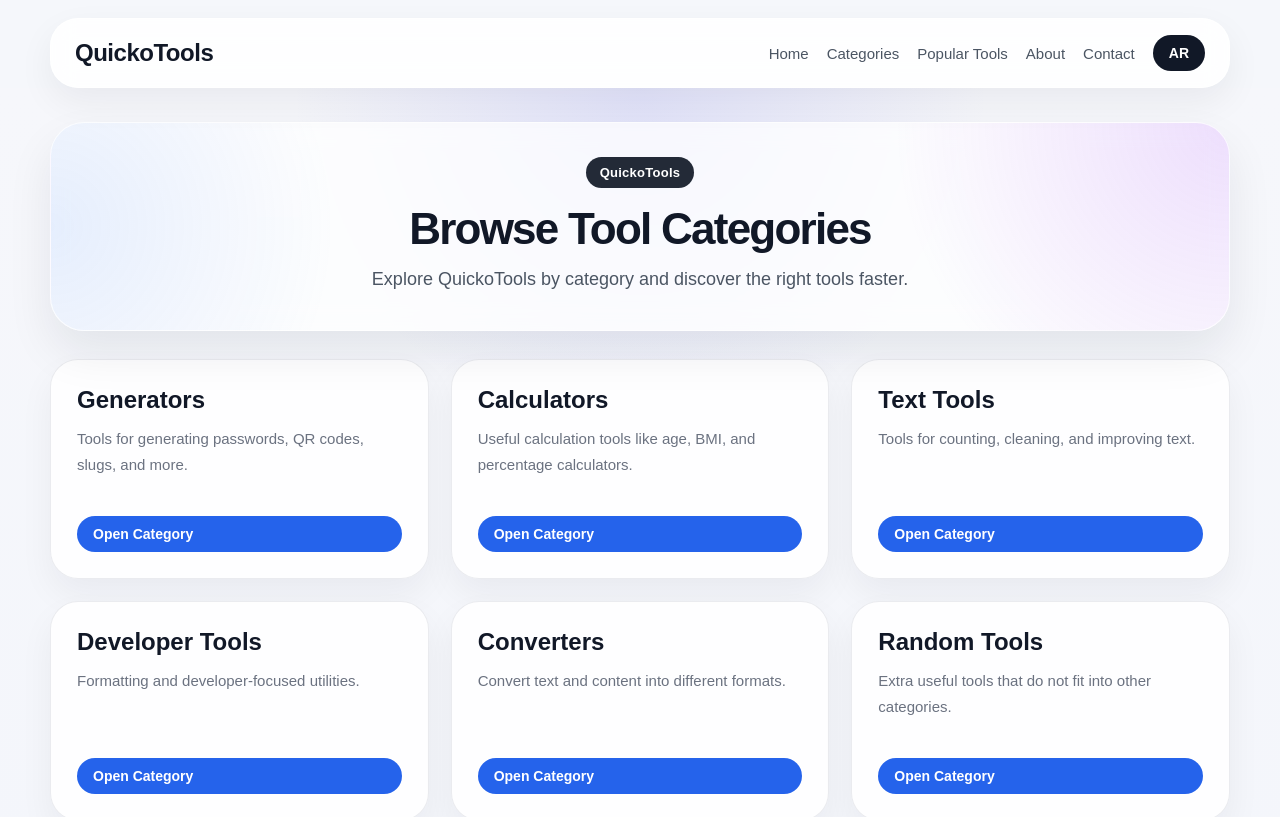
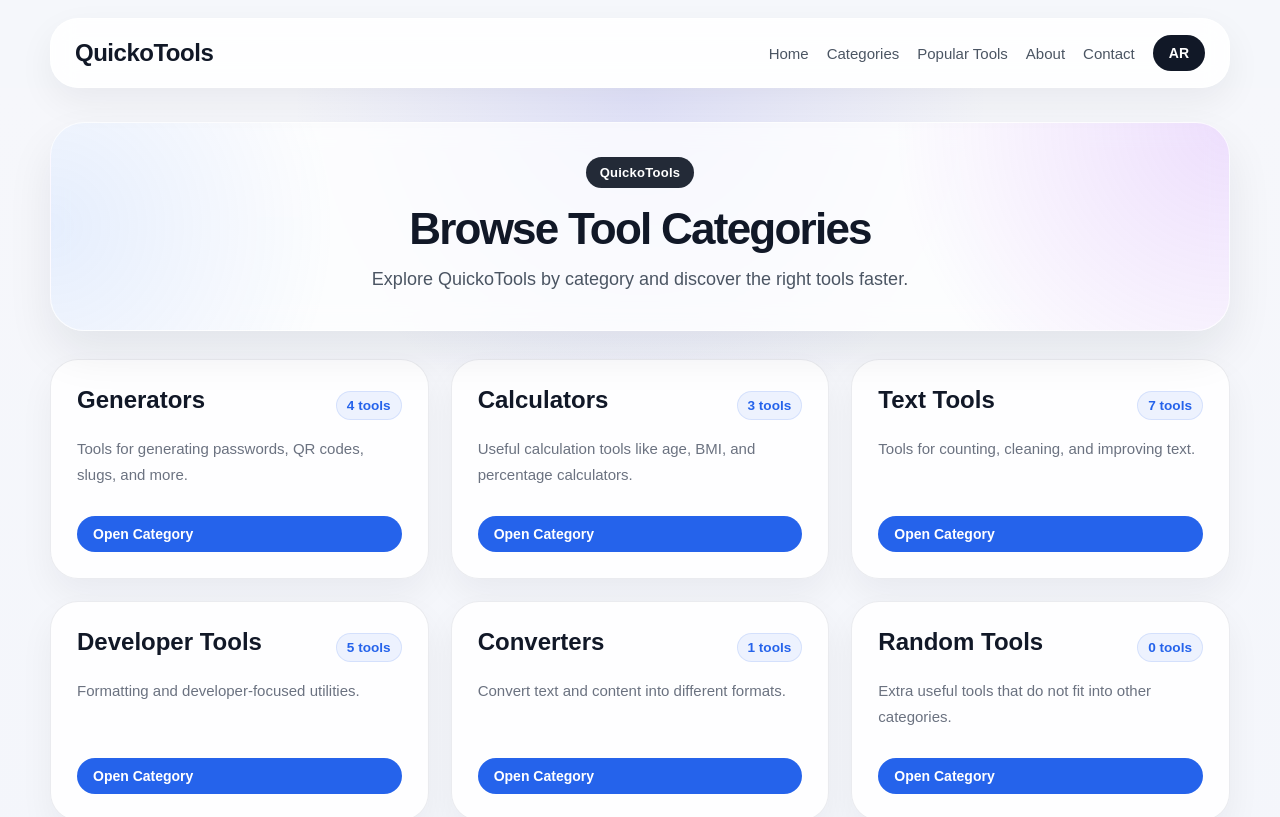
Before and after one commit to mousamohamad370-wq/QuickoTools, a React (Vite) app: page /categories in a window 1280 px wide. Shown: the top 817 px of the page. Built offline with nearby package versions, Linux system fonts and the light colour scheme.

Commit message:
connect categories page to shared data and tool counts

```diff
--- a/src/pages/Categories.jsx
+++ b/src/pages/Categories.jsx
@@ -1,6 +1,9 @@
+import { useMemo } from 'react';
+import { Link } from 'react-router-dom';
 import usePageMeta from '../hooks/usePageMeta';
-import { Link } from 'react-router-dom';
 import '../styles/home.css';
+import categoriesData from '../tools/data/categoriesData';
+import toolsData from '../tools/data/toolsData';
 
 function Categories({ language }) {
   usePageMeta(
@@ -8,70 +11,45 @@ function Categories({ language }) {
       ? 'تصنيفات الأدوات - QuickoTools'
       : 'Tool Categories - QuickoTools',
     language === 'ar'
-    ? 'استكشف تصنيفات أدوات QuickoTools للوصول السريع إلى الحاسبات والمولدات وأدوات النص وأدوات المطورين.'
-    : 'Explore QuickoTools categories to quickly find calculators, generators, text tools, and developer tools.'
+      ? 'استكشف تصنيفات أدوات QuickoTools للوصول السريع إلى الحاسبات والمولدات وأدوات النص وأدوات المطورين وأدوات التحويل.'
+      : 'Explore QuickoTools categories to quickly find calculators, generators, text tools, developer tools, and converters.'
   );
-  const categories = [
-    {
-      name: 'Generators',
-      nameAr: 'المولدات',
-      slug: 'generators',
-      description: 'Tools for generating passwords, QR codes, slugs, and more.',
-      descriptionAr: 'أدوات لإنشاء كلمات المرور ورموز QR والـ Slugs وغيرها.'
-    },
-    {
-      name: 'Calculators',
-      nameAr: 'الحاسبات',
-      slug: 'calculators',
-      description: 'Useful calculation tools like age, BMI, and percentage calculators.',
-      descriptionAr: 'أدوات حساب مفيدة مثل العمر وBMI والنسبة المئوية.'
-    },
-    {
-      name: 'Text Tools',
-      nameAr: 'أدوات النص',
-      slug: 'text-tools',
-      description: 'Tools for counting, cleaning, and improving text.',
-      descriptionAr: 'أدوات لعدّ النص وتنظيفه وتحسينه.'
-    },
-    {
-      name: 'Developer Tools',
-      nameAr: 'أدوات المطورين',
-      slug: 'developer-tools',
-      description: 'Formatting and developer-focused utilities.',
-      descriptionAr: 'أدوات تنسيق وخدمات مفيدة للمطورين.'
-    },
-    {
-      name: 'Converters',
-      nameAr: 'أدوات التحويل',
-      slug: 'converters',
-      description: 'Convert text and content into different formats.',
-      descriptionAr: 'حوّل النصوص والمحتوى إلى صيغ مختلفة.'
-    },
-    {
-      name: 'Random Tools',
-      nameAr: 'أدوات متنوعة',
-      slug: 'random-tools',
-      description: 'Extra useful tools that do not fit into other categories.',
-      descriptionAr: 'أدوات إضافية مفيدة لا تندرج بسهولة تحت تصنيف آخر.'
-    }
-  ];
 
   const content = {
     en: {
       title: 'Browse Tool Categories',
       description:
         'Explore QuickoTools by category and discover the right tools faster.',
-      open: 'Open Category'
+      open: 'Open Category',
+      toolsCount: 'tools'
     },
     ar: {
       title: 'تصفح تصنيفات الأدوات',
       description:
         'استكشف QuickoTools حسب التصنيف للوصول إلى الأدوات المناسبة بشكل أسرع.',
-      open: 'افتح التصنيف'
+      open: 'افتح التصنيف',
+      toolsCount: 'أدوات'
     }
   };
 
   const t = language === 'ar' ? content.ar : content.en;
+
+  const publishedTools = useMemo(() => {
+    return toolsData.filter((tool) => tool.isPublished);
+  }, []);
+
+  const categoriesWithCounts = useMemo(() => {
+    return categoriesData.map((category) => {
+      const toolsCount = publishedTools.filter(
+        (tool) => tool.category === category.slug
+      ).length;
+
+      return {
+        ...category,
+        toolsCount
+      };
+    });
+  }, [publishedTools]);
 
   return (
     <main className="home-page" dir={language === 'ar' ? 'rtl' : 'ltr'}>
@@ -88,12 +66,18 @@ function Categories({ language }) {
       <section className="tools-section">
         <div className="tools-container">
           <div className="category-grid">
-            {categories.map((category) => (
+            {categoriesWithCounts.map((category) => (
               <div key={category.slug} className="category-card">
                 <div className="category-card-content">
-                  <h3 className="category-card-title">
+                  <div className="category-card-top">
+                    <h2 className="category-card-title">
                       {language === 'ar' ? category.nameAr : category.name}
-                  </h3>
+                    </h2>
+
+                    <span className="category-tools-count">
+                      {category.toolsCount} {t.toolsCount}
+                    </span>
+                  </div>
 
                   <p className="category-card-description">
                     {language === 'ar'
```
Lines whose indentation alone changed are shown as unchanged.
